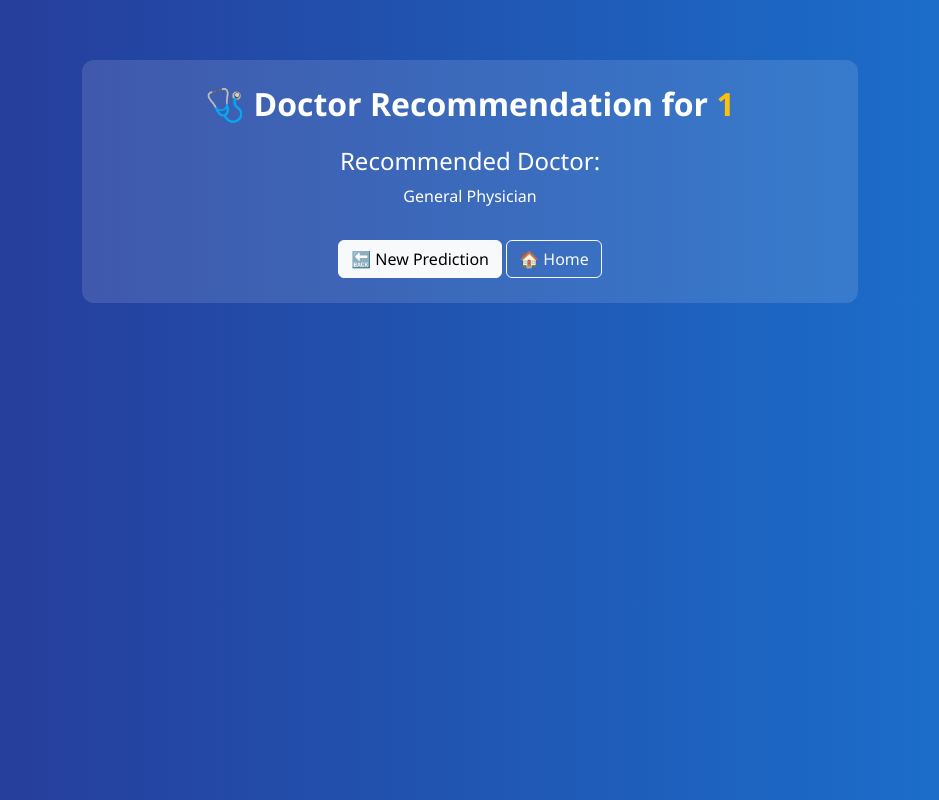
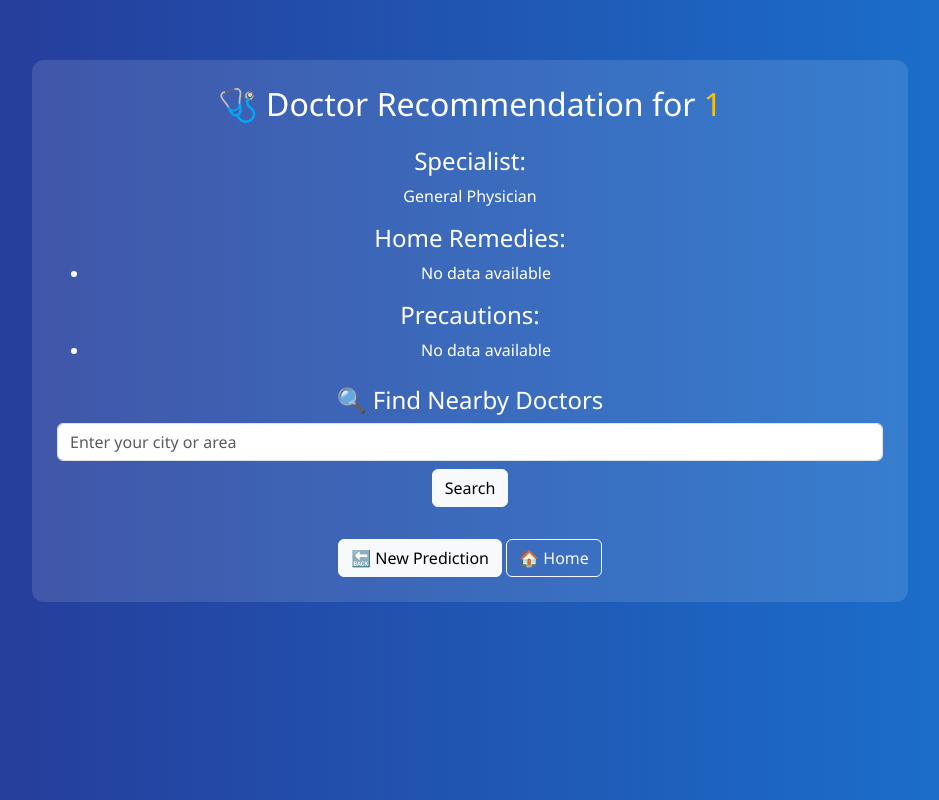
Before and after one commit to Dilip290703/ai-disease-predictor, a Flask app: page /doctor/1 in a window 1280 px wide. Shown: the whole page, without its empty margins (170-1109 px from the left). Run offline with Flask 3, Linux system fonts and the light colour scheme; parts of the project's set-up code (start-up, migrations or seed data) failed here and were passed over.

Commit message:
Enhance doctor recommendation page with dynamic remedies and precautions, and add location search functionality.

```diff
--- a/app.py
+++ b/app.py
@@ -157,7 +157,7 @@ def about():
 def doctor_page(disease):
     disease_key = disease.strip().lower()
 
-    # Try to fetch info from JSON
+    # Fetch info from JSON
     info = DISEASE_INFO.get(disease_key, {
         "doctor": "General Physician",
         "remedies": ["No data available"],
@@ -169,8 +169,10 @@ def doctor_page(disease):
         disease=disease,
         doctor=info["doctor"],
         remedies=info.get("remedies", []),
-        precautions=info.get("precautions", [])
+        precautions=info.get("precautions", []),
+        google_api_key="AIzaSyCojlbzzWiC7puLXVgpyaYQhSx39vtyCrM"  # Pass API key
     )
+
 
 @app.route('/admin')
 def admin_panel():
--- a/templates/doctor.html
+++ b/templates/doctor.html
@@ -10,14 +10,13 @@
       color: white;
       font-family: 'Segoe UI', sans-serif;
     }
-    .container { margin-top: 60px; max-width: 800px; }
+    .container { margin-top: 60px; max-width: 900px; }
     .info-box {
       background: rgba(255, 255, 255, 0.12);
       border-radius: 12px;
       padding: 25px;
     }
-    h2 { font-weight: bold; }
-    ul { text-align: left; }
+    .doctor-list { margin-top: 20px; text-align: left; }
   </style>
 </head>
 <body>
@@ -25,12 +24,56 @@
     <div class="info-box text-center">
       <h2>🩺 Doctor Recommendation for <span class="text-warning">{{ disease }}</span></h2>
 
-      <h4 class="mt-4">Recommended Doctor:</h4>
+      <h4 class="mt-4">Specialist:</h4>
       <p>{{ doctor }}</p>
+
+      <h4>Home Remedies:</h4>
+      <ul>
+        {% for remedy in remedies %}
+          <li>{{ remedy }}</li>
+        {% endfor %}
+      </ul>
+
+      <h4>Precautions:</h4>
+      <ul>
+        {% for precaution in precautions %}
+          <li>{{ precaution }}</li>
+        {% endfor %}
+      </ul>
+
+      <!-- Location Search -->
+      <div class="mt-4">
+        <h4>🔍 Find Nearby Doctors</h4>
+        <input type="text" id="locationInput" class="form-control" placeholder="Enter your city or area">
+        <button class="btn btn-light mt-2" onclick="searchDoctors()">Search</button>
+      </div>
+
+      <!-- Doctor Results -->
+      <div id="doctorResults" class="doctor-list mt-3"></div>
 
       <a href="/predict" class="btn btn-light mt-3">🔙 New Prediction</a>
       <a href="/" class="btn btn-outline-light mt-3">🏠 Home</a>
     </div>
   </div>
+
+  <script>
+    function searchDoctors() {
+      const location = document.getElementById("locationInput").value;
+      const specialty = "{{ doctor }}";
+      const resultsDiv = document.getElementById("doctorResults");
+
+      if (!location) {
+        alert("Please enter a location.");
+        return;
+      }
+
+      // Build Google Maps search URL
+      const url = `https://www.google.com/maps/search/${encodeURIComponent(specialty)}+doctor+near+${encodeURIComponent(location)}`;
+
+      resultsDiv.innerHTML = `
+        <p>👉 <a href="${url}" target="_blank" class="btn btn-warning">View Nearby Doctors on Google Maps</a></p>
+      `;
+    }
+  </script>
 </body>
 </html>
```
